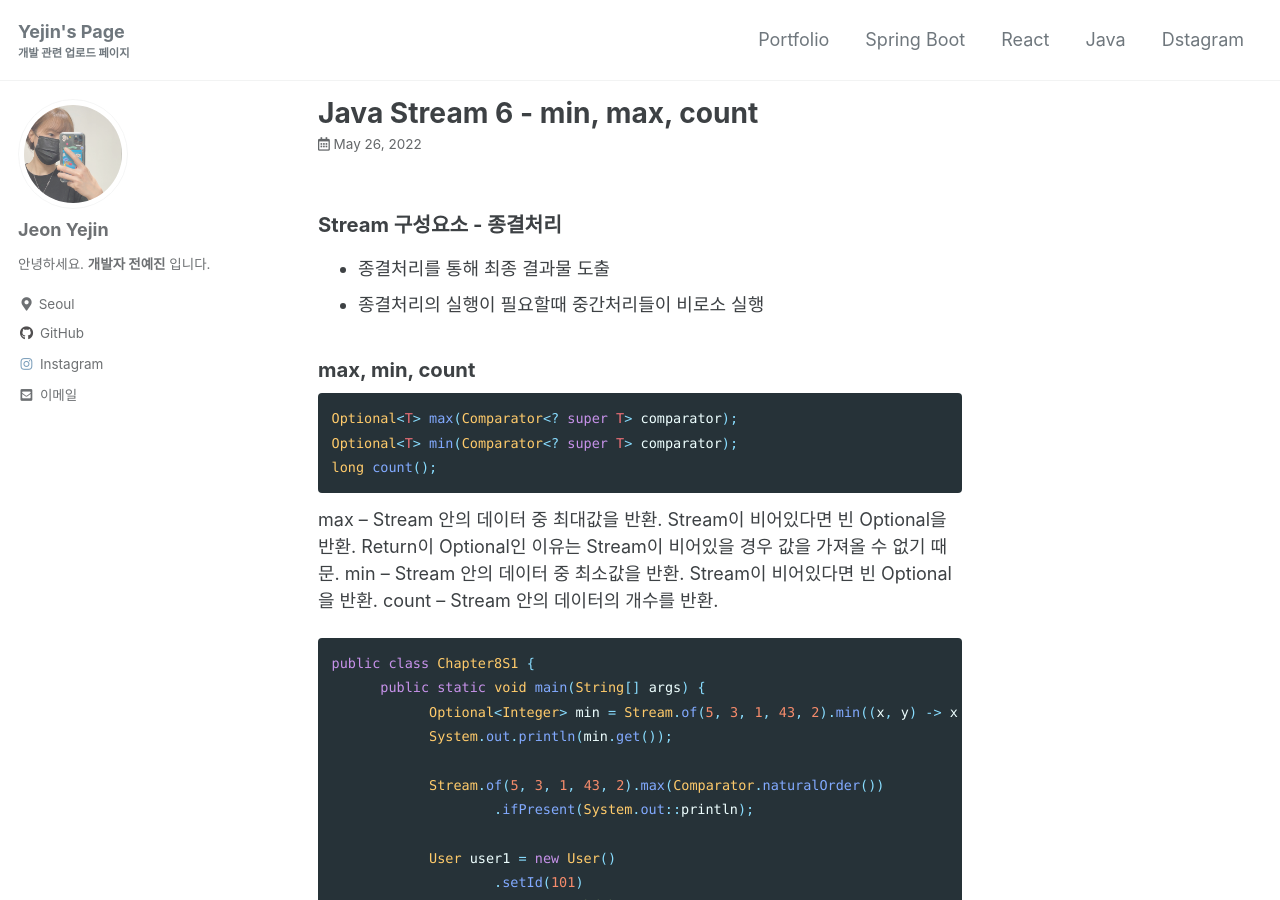
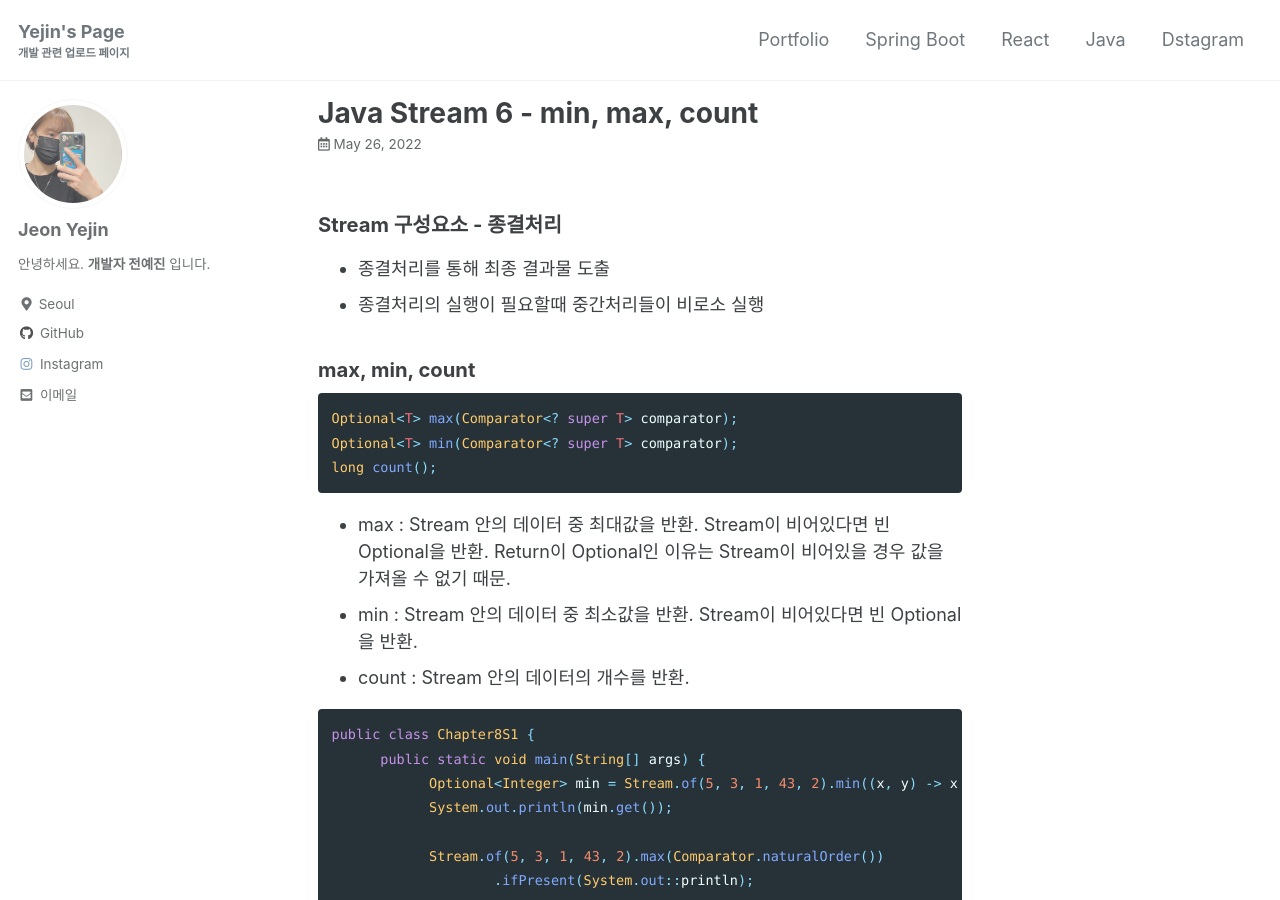
Before and after one commit to yejin-jeon-developer/git-page, a Jekyll site: the page built from _posts/java/2022-05-26-java-stream-11.md, in a window 1280 px wide and 900 px high. Built offline with Jekyll 4.4.1, drawn with Linux system fonts in a browser that asks for light colours; cached includes are drawn as plain includes.

````diff
--- a/_posts/java/2022-05-26-java-stream-11.md
+++ b/_posts/java/2022-05-26-java-stream-11.md
@@ -9,15 +9,16 @@ categories:
 - 종결처리의 실행이 필요할때 중간처리들이 비로소 실행
 
 ### max, min, count
+
 ```java
 Optional<T> max(Comparator<? super T> comparator);
 Optional<T> min(Comparator<? super T> comparator);
 long count();
 ```
-max – Stream 안의 데이터 중 최대값을 반환. Stream이 비어있다면 빈 Optional을 반환.
+- max : Stream 안의 데이터 중 최대값을 반환. Stream이 비어있다면 빈 Optional을 반환.
       Return이 Optional인 이유는 Stream이 비어있을 경우 값을 가져올 수 없기 때문.
-min – Stream 안의 데이터 중 최소값을 반환. Stream이 비어있다면 빈 Optional을 반환.
-count – Stream 안의 데이터의 개수를 반환.
+- min : Stream 안의 데이터 중 최소값을 반환. Stream이 비어있다면 빈 Optional을 반환.
+- count : Stream 안의 데이터의 개수를 반환.
 
 ```java
 public class Chapter8S1 {
````
Also changed, not shown: _posts/java/2022-05-26-java-stream-10.md (+1 -1 lines).
